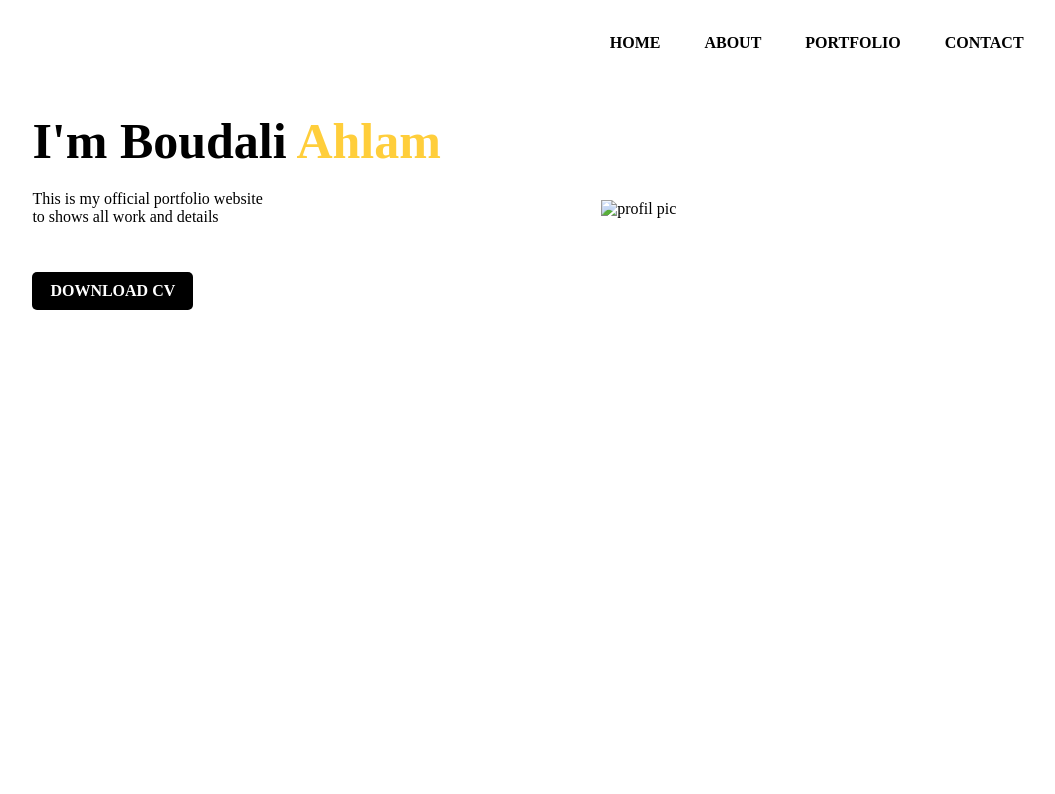
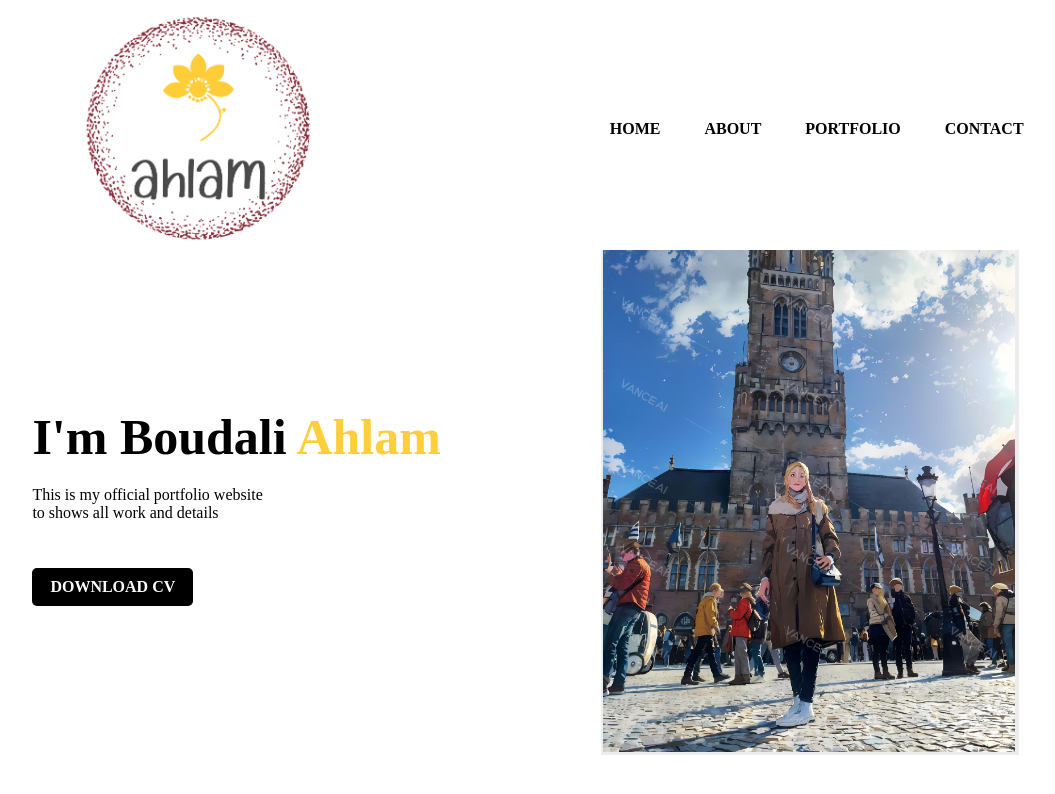
Before and after one commit to ahlamboudali/Portfolio, a website: page index.html in a window 1280 px wide. Shown: the whole page, without its empty margins (102-1157 px from the left). Drawn offline with Linux system fonts and the light colour scheme; the site is published under a folder, as on GitHub Pages, so addresses that start at the root find nothing.

Commit message:
fix img issue

```diff
--- a/index.html
+++ b/index.html
@@ -12,7 +12,7 @@
 <body>
   <div class>
     <nav class="navbr">
-      <img src="/img/logo3.png" alt="" class="logo" />
+      <img src="./img/logo3.png" alt="" class="logo" />
       <ul>
         <li><a href="#">HOME</a></li>
         <li><a href="#">ABOUT</a></li>
@@ -33,7 +33,7 @@
       </div>
 
       <div class="w-50">
-        <img src="/img/profil.png" alt="profil pic" />
+        <img src="./img/profil.png" alt="profil pic" />
       </div>
     </div>
   </div>
```
